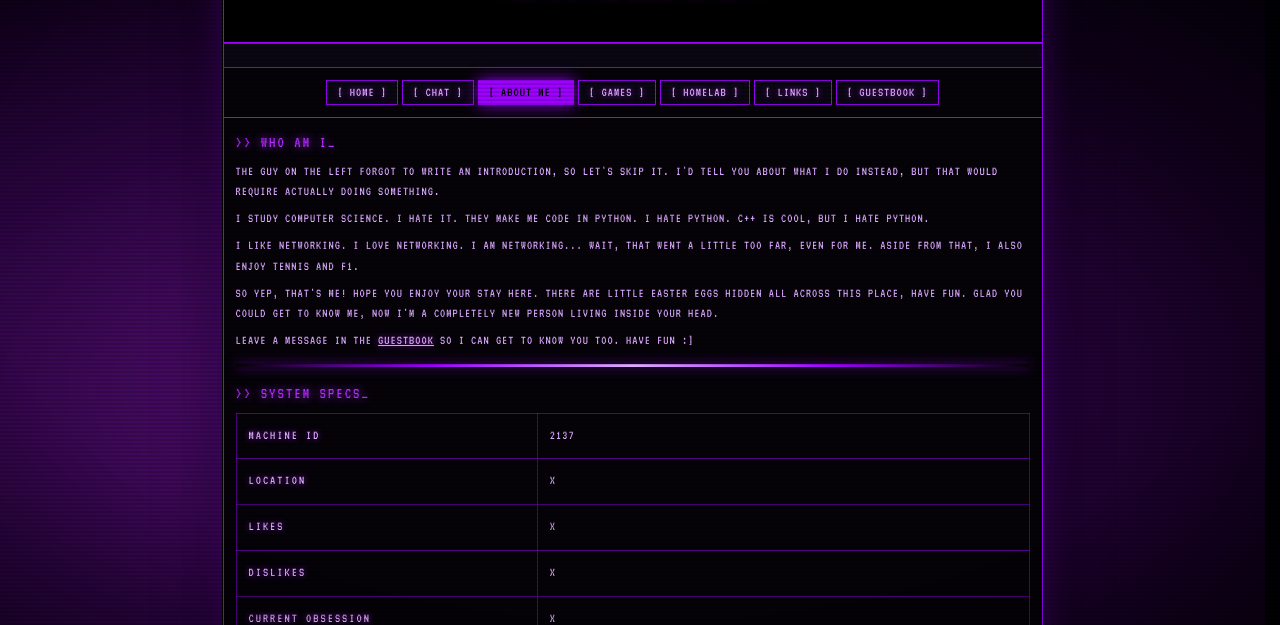
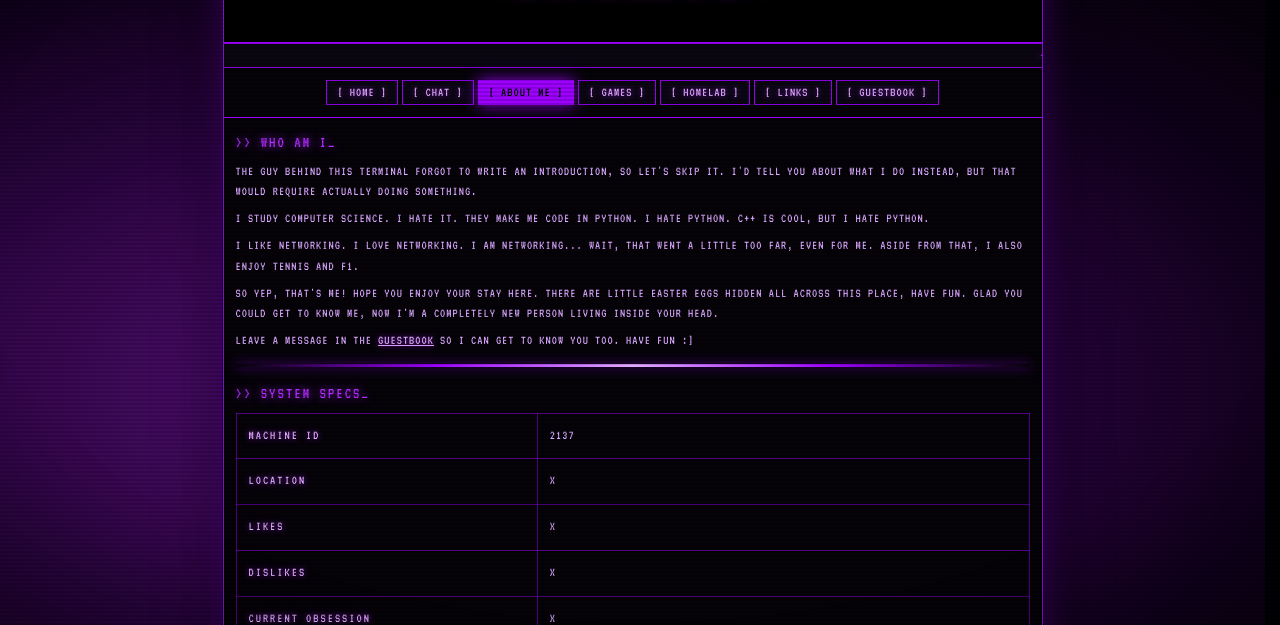
Before and after one commit to pixeelbb2/website, a plain HTML site: page about.html in a window 1280 px wide. Shown: the part 175-800 px from the top of the page. Drawn offline with Linux system fonts and the light colour scheme; a web font is replaced by a local one.

Commit message:
Tweak about page intro to match the no-portrait layout

```diff
--- a/about.html
+++ b/about.html
@@ -94,8 +94,8 @@
           <td>
             <div class="bio-section">
               <h2>>> WHO AM I_</h2>
-              <p>The guy on the left forgot to write an introduction, so let's skip it. I'd tell you about what I do
-                instead, but that would require actually doing something.</p>
+              <p>The guy behind this terminal forgot to write an introduction, so let's skip it. I'd tell you about what I
+                do instead, but that would require actually doing something.</p>
               <p>I study computer science. I hate it. They make me code in python. I hate python. C++ is cool, but I
                 hate python.</p>
               <p>I like Networking. I love Networking. I am NETWORKING... wait, that went a little too far, even for me.
```
